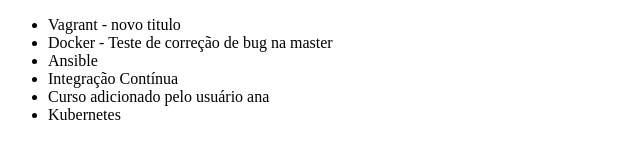
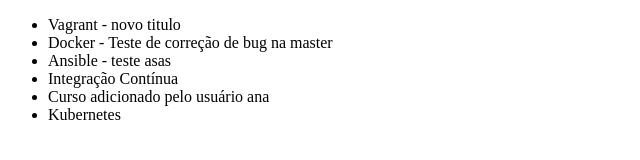
Before and after one commit to renatocipriano/alura-git, a plain HTML site: page index.html in a window 1280 px wide. Shown: the full height of the page, 0-640 px from the left. Drawn offline with Linux system fonts and the light colour scheme.

Commit message:
Desfazer commit

```diff
--- a/index.html
+++ b/index.html
@@ -8,7 +8,7 @@
 <ul>
     <li>Vagrant - novo titulo</li>
     <li>Docker - Teste de correção de bug na master</li>
-    <li>Ansible</li>
+    <li>Ansible - teste asas</li>
     <li>Integração Contínua</li>
     <li>Curso adicionado pelo usuário ana</li>
     <li>Kubernetes</li>
```
